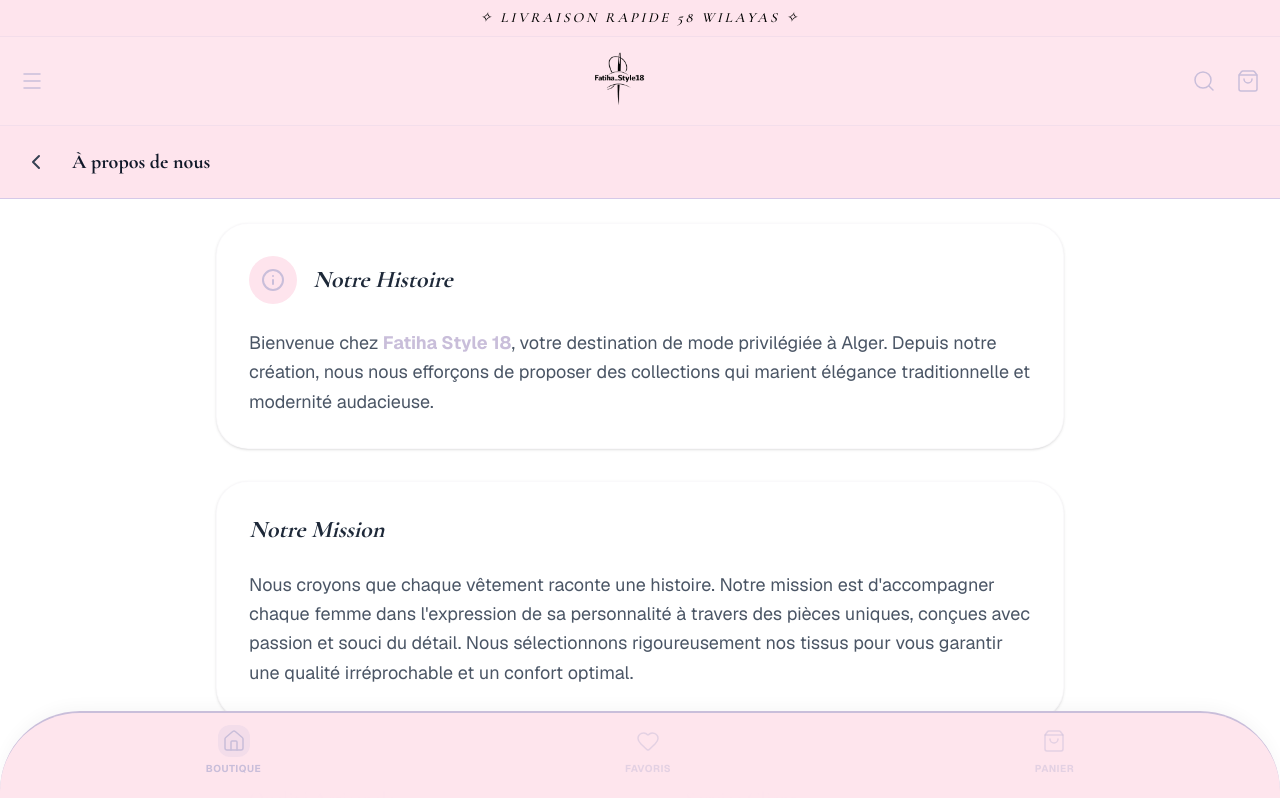
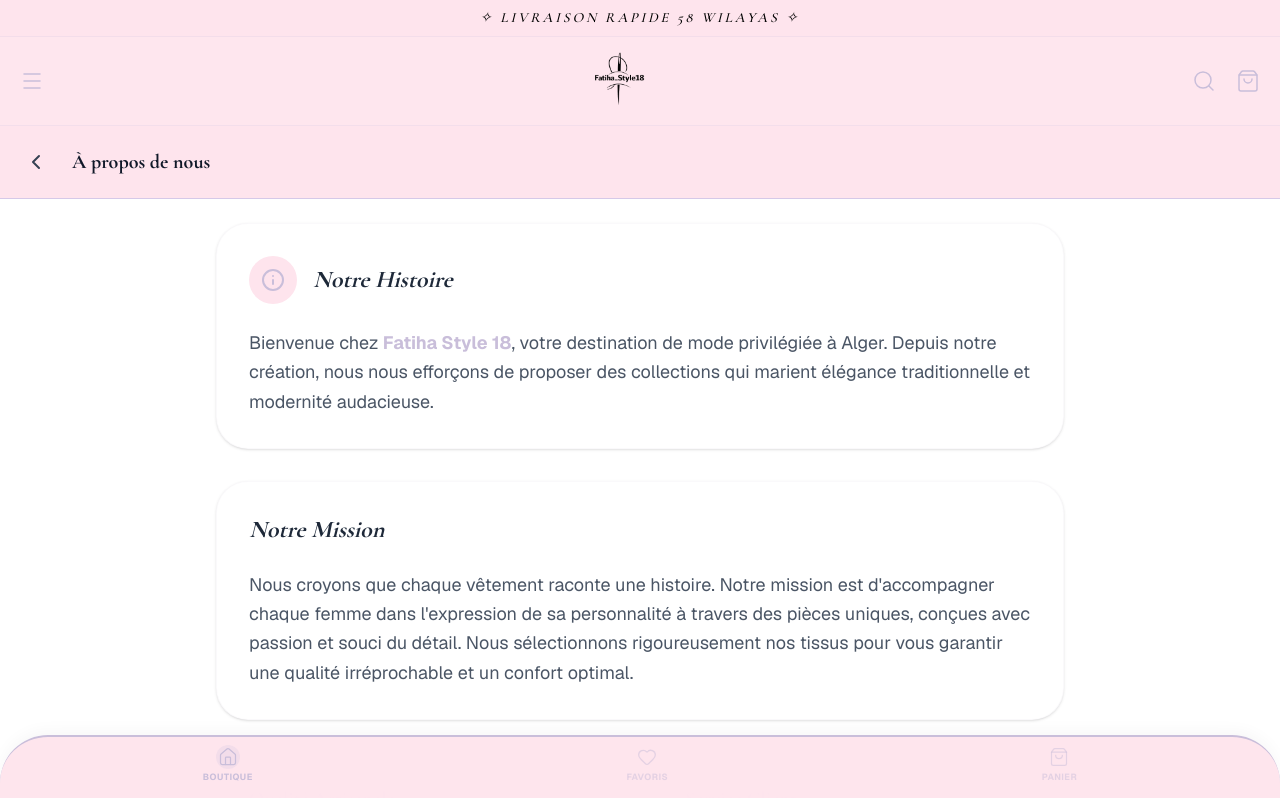
Before and after one commit to nadjemedine/fatiha-style-18, a Next.js app: page /about in a window 1280 px wide. Shown: the top 798 px of the page. Built offline with nearby package versions, Linux system fonts and the light colour scheme; no server answers.

Commit message:
Reduce BottomNav height and make it more compact

```diff
--- a/components/BottomNav.tsx
+++ b/components/BottomNav.tsx
@@ -10,21 +10,21 @@ const BottomNav = () => {
   const { cartCount, favoritesCount } = useCart();
 
   return (
-    <div className="fixed bottom-0 left-0 right-0 z-50 bg-nav-bg/95 backdrop-blur-md border-t-2 border-[#c9beda] px-6 py-3 pb-6 flex items-center justify-around shadow-[0_-5px_15px_rgba(0,0,0,0.03)] rounded-t-[5rem]">
-      <Link href="/" className="flex flex-col items-center gap-1 group">
-        <div className="p-1 rounded-xl bg-accent/20 text-accent group-hover:scale-110 transition-transform">
-          <Home className="w-6 h-6" strokeWidth={1.5} />
+    <div className="fixed bottom-0 left-0 right-0 z-50 bg-nav-bg/95 backdrop-blur-md border-t-2 border-[#c9beda] px-4 py-2 pb-4 flex items-center justify-around shadow-[0_-5px_15px_rgba(0,0,0,0.03)] rounded-t-[3rem]">
+      <Link href="/" className="flex flex-col items-center gap-0.5 group">
+        <div className="p-0.5 rounded-xl bg-accent/20 text-accent group-hover:scale-110 transition-transform">
+          <Home className="w-5 h-5" strokeWidth={1.5} />
         </div>
-        <span className="text-[10px] font-bold text-accent tracking-wider uppercase">Boutique</span>
+        <span className="text-[9px] font-bold text-accent tracking-wider uppercase">Boutique</span>
       </Link>
 
-      <Link href="/favorites" className="flex flex-col items-center gap-1 group relative">
-        <div className="p-1 rounded-xl text-accent/50 group-hover:bg-accent/20 group-hover:text-accent transition-all">
-          <Heart className="w-6 h-6" strokeWidth={1.5} />
+      <Link href="/favorites" className="flex flex-col items-center gap-0.5 group relative">
+        <div className="p-0.5 rounded-xl text-accent/50 group-hover:bg-accent/20 group-hover:text-accent transition-all">
+          <Heart className="w-5 h-5" strokeWidth={1.5} />
         </div>
-        <span className="text-[10px] font-bold text-accent/50 tracking-wider uppercase">Favoris</span>
+        <span className="text-[9px] font-bold text-accent/50 tracking-wider uppercase">Favoris</span>
         {favoritesCount > 0 && (
-          <span className="absolute top-0 right-1 bg-red-500 text-white text-[9px] w-4 h-4 flex items-center justify-center rounded-full font-bold">
+          <span className="absolute -top-1 -right-1 bg-red-500 text-white text-[8px] w-3.5 h-3.5 flex items-center justify-center rounded-full font-bold">
             {favoritesCount}
           </span>
         )}
@@ -32,14 +32,14 @@ const BottomNav = () => {
 
       <Link
         href="/checkout"
-        className="flex flex-col items-center gap-1 group relative"
+        className="flex flex-col items-center gap-0.5 group relative"
       >
-        <div className="p-1 rounded-xl text-accent/50 group-hover:bg-accent/20 group-hover:text-accent transition-all">
-          <BagIcon className="w-6 h-6" strokeWidth={1.5} />
+        <div className="p-0.5 rounded-xl text-accent/50 group-hover:bg-accent/20 group-hover:text-accent transition-all">
+          <BagIcon className="w-5 h-5" strokeWidth={1.5} />
         </div>
-        <span className="text-[10px] font-bold text-accent/50 tracking-wider uppercase">Panier</span>
+        <span className="text-[9px] font-bold text-accent/50 tracking-wider uppercase">Panier</span>
         {cartCount > 0 && (
-          <span className="absolute top-0 right-1 bg-accent text-white text-[9px] w-4 h-4 flex items-center justify-center rounded-full font-bold">
+          <span className="absolute -top-1 -right-1 bg-accent text-white text-[8px] w-3.5 h-3.5 flex items-center justify-center rounded-full font-bold">
             {cartCount}
           </span>
         )}
```
